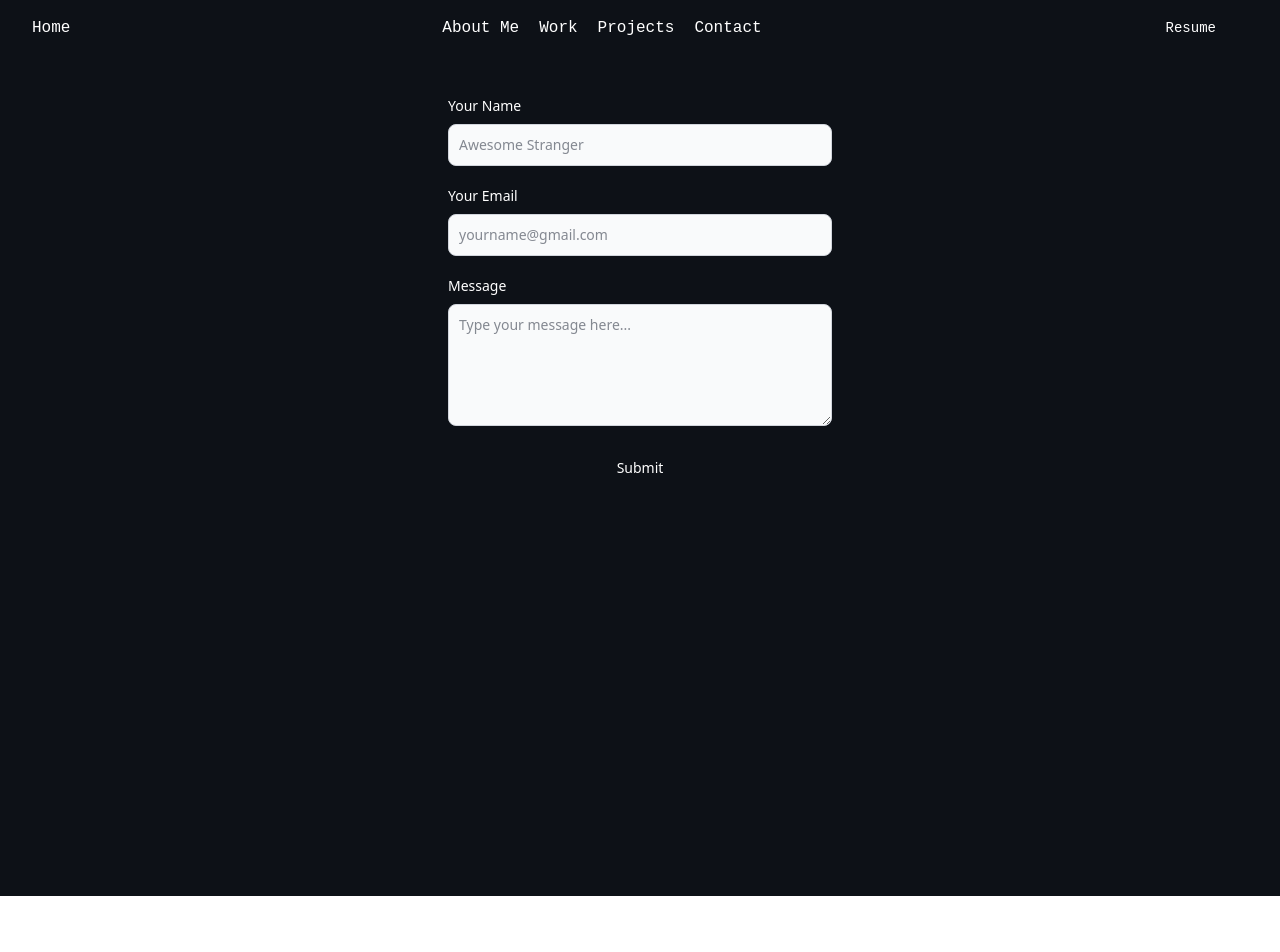
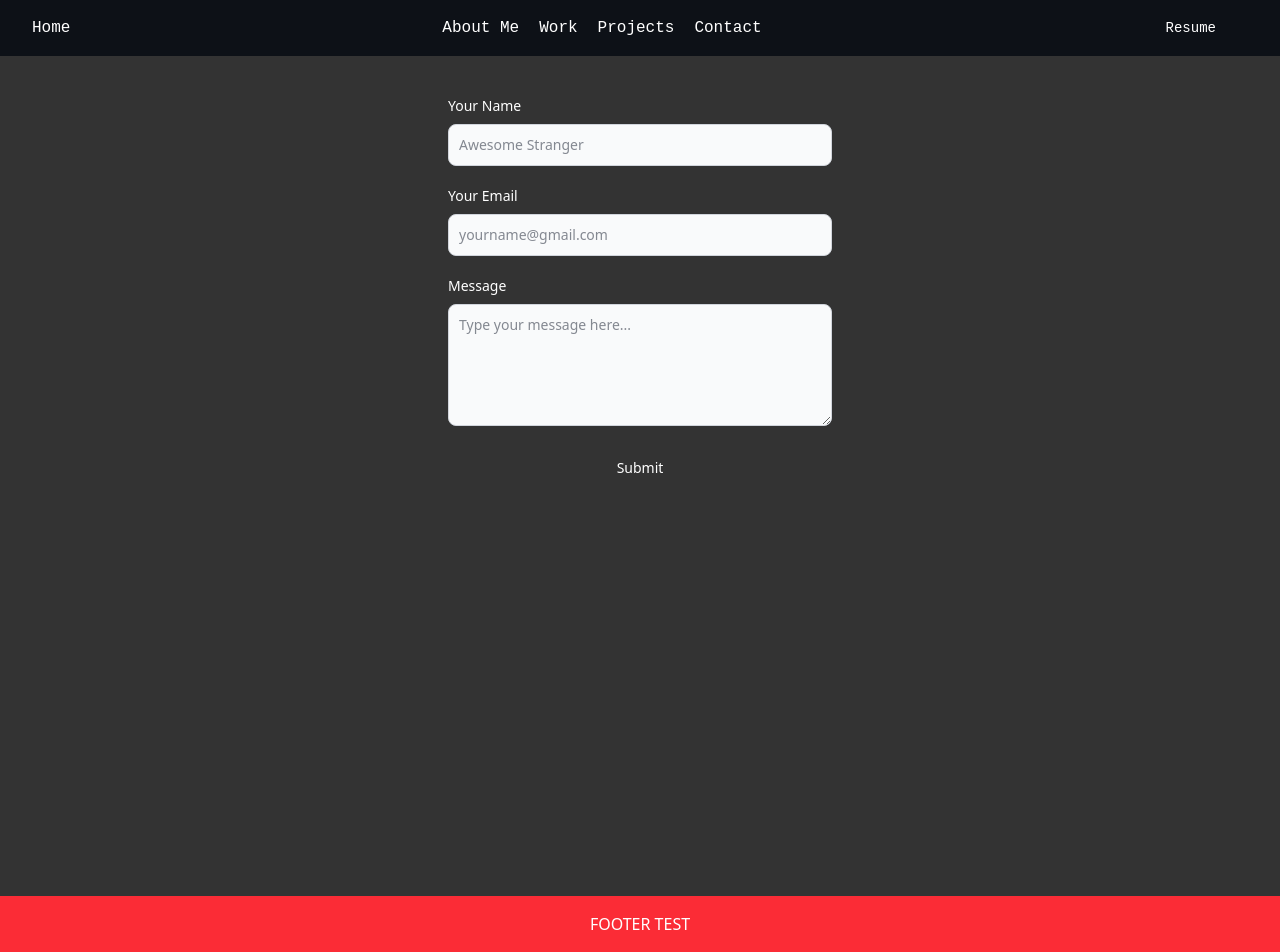
Before and after one commit to dvirdi01/PersonalWebsite, a React (Vite) app in the folder PersonalWebsite/: page /contact in a window 1280 px wide. Before the commit the page ends 896 px from the top, so only its background shows below. Built offline with nearby package versions, Linux system fonts and the light colour scheme.

Commit message:
small changes

```diff
--- a/PersonalWebsite/src/App.jsx
+++ b/PersonalWebsite/src/App.jsx
@@ -5,15 +5,16 @@ import Home from './pages/Home'
 import AboutMe from './pages/AboutMe'
 import Work from './pages/Work'
 import Projects from './pages/Projects'
-import { BrowserRouter, Routes, Route } from "react-router"
-import ContactForm from './components/ContactForm'
+import { BrowserRouter, Routes, Route } from "react-router-dom"
 import Contact from './pages/Contact'
+import Footer from './components/Footer'
+
 
 function App() {
 
   return (
     <>
-    <div className='bg-[#0d1117]'>
+    <div className='bg-[#333333]'>
        <BrowserRouter>
        <Navbar/>
         <Routes>
@@ -23,6 +24,7 @@ function App() {
           <Route path="/work" element={<Work />} />
           <Route path="/contact" element={<Contact />} />
         </Routes>
+        <div className="bg-red-500 p-4 text-white text-center">FOOTER TEST</div>
       </BrowserRouter>
     </div>
     </>
--- a/PersonalWebsite/src/components/CustomButton.jsx
+++ b/PersonalWebsite/src/components/CustomButton.jsx
@@ -1,11 +1,14 @@
 import React from 'react'
 import { LuMouse } from "react-icons/lu";
 import { MdOutlineKeyboardDoubleArrowDown } from "react-icons/md";
+import { useNavigate } from 'react-router-dom';
 
 const CustomButton = () => {
+    const navigate = useNavigate();
 
     const handleClick = () => {
-        console.log("clicked")
+      navigate(`/about-me/`)
+
     }
   return (
     <button className='animate-bounce text-3xl' onClick={handleClick}>
--- /dev/null
+++ b/PersonalWebsite/src/components/Footer.jsx
@@ -0,0 +1,9 @@
+import React from 'react'
+
+const Footer = () => {
+  return (
+    <div className='w-full bg-pink-200 z-20'>Footer Footer</div>
+  )
+}
+
+export default Footer
--- a/PersonalWebsite/src/components/Hero.jsx
+++ b/PersonalWebsite/src/components/Hero.jsx
@@ -28,7 +28,7 @@ const Hero = () => {
               <p className="mb-10">{text}</p>
             </Fade>
             <Fade direction = "up" triggerOnce={true} duration={2000}>
-              <CustomButton/>
+              <CustomButton />
             </Fade>
         </div>
     </div>
--- a/PersonalWebsite/src/components/Particles.jsx
+++ b/PersonalWebsite/src/components/Particles.jsx
@@ -61,7 +61,7 @@ const ParticlesComponent = (props) => {
           value: "#58a6ff",
         },
         links: {
-          color: "#3ddc97",
+          color: "#00CAFF",
           distance: 150,
           enable: true,
           opacity: 0.5,
--- a/PersonalWebsite/src/pages/AboutMe.jsx
+++ b/PersonalWebsite/src/pages/AboutMe.jsx
@@ -5,8 +5,8 @@ import { Fade } from 'react-awesome-reveal'
 const AboutMe = () => {
     const text = "Hi! I'm Divjot — a Computer Science and Math student at UBC who loves building things that are both functional and thoughtful. Whether it's solving a tricky bug, designing a clean UI, or figuring out how to make tech more human, I enjoy the process of turning ideas into something real. I’m especially interested in data-driven projects, full-stack development, and using code to solve everyday problems. Outside of code, you’ll probably find me sketching ideas, learning something new, or just chasing good coffee."
   return (
-    <Fade triggerOnce={true}>
-    <div style={{ fontFamily: "Nimbus Mono, monospace" }} className='bg-[#0d1117] min-h-screen w-full px-8 py-12 mt-5 flex flex-row gap-10 items-start justify-center text-white z-10'>
+    <Fade triggerOnce={true} ref={ref}>
+    <div style={{ fontFamily: "Nimbus Mono, monospace" }} className='bg-[#0d1117] min-h-screen w-full px-8 py-12 mt-5 flex flex-row gap-10 items-start justify-center text-white z-10 min-h-screen'>
         <div className='p-4 rounded max-w-xl text-center md:text-left'>
             <h1 className='text-2xl mb-8 font-bold'>About Me</h1>
             {text}
@@ -18,7 +18,7 @@ const AboutMe = () => {
 
 
     </Fade>
-  )
-}
+  );
+};
 
 export default AboutMe
--- a/PersonalWebsite/src/pages/Contact.jsx
+++ b/PersonalWebsite/src/pages/Contact.jsx
@@ -3,7 +3,7 @@ import ContactForm from '../components/ContactForm'
 
 const Contact = () => {
   return (
-    <div className='mt-10'>
+    <div className='mt-10 min-h-screen'>
         <ContactForm/>
     </div>
   )
--- a/PersonalWebsite/src/pages/Home.jsx
+++ b/PersonalWebsite/src/pages/Home.jsx
@@ -1,10 +1,11 @@
 import React from 'react'
 import Hero from '../components/Hero'
+import Footer from '../components/Footer'
 
 const Home = () => {
   return (
-    <div>
-        <Hero/>
+    <div className='min-h-screen'>
+        <Hero />
     </div>
   )
 }
--- a/PersonalWebsite/src/pages/Projects.jsx
+++ b/PersonalWebsite/src/pages/Projects.jsx
@@ -10,7 +10,7 @@ import Echoprep from '../assets/echoprep.jpg'
 const Projects = () => {
 
    return (
-    <div className='bg-[#0d1117] px-24 py-12'>
+    <div className='bg-[#0d1117] px-24 py-12 min-h-screen'>
         <div className='grid grid-cols-3 gap-8'>
         <ProjectCard title = "Telephone Hut" description="lorem ipsum shjsn jssnjksn  jsjsknajnj " image = {TelephoneHut} link = "haha"/>
         <ProjectCard title = "Water Potability Predictor" description="lorem ipsum shjsn jssnjksn  jsjsknajnj " image = {Water} link = "haha"/>
```
